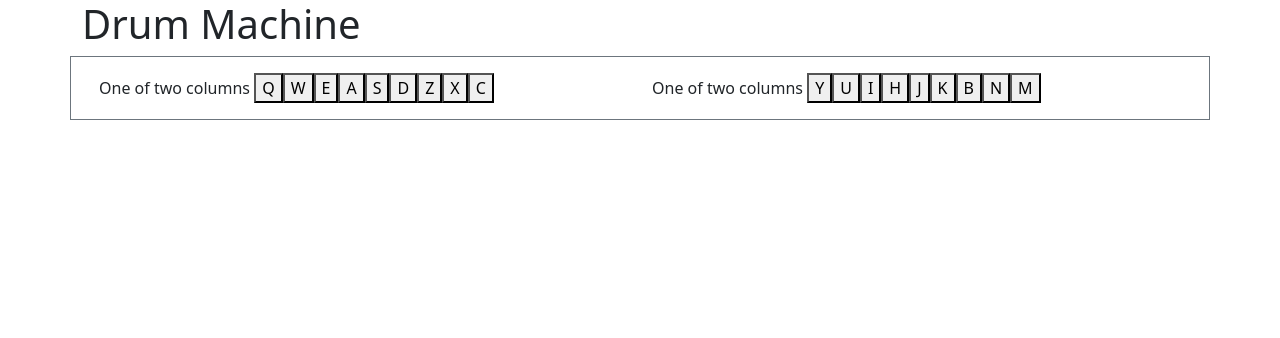
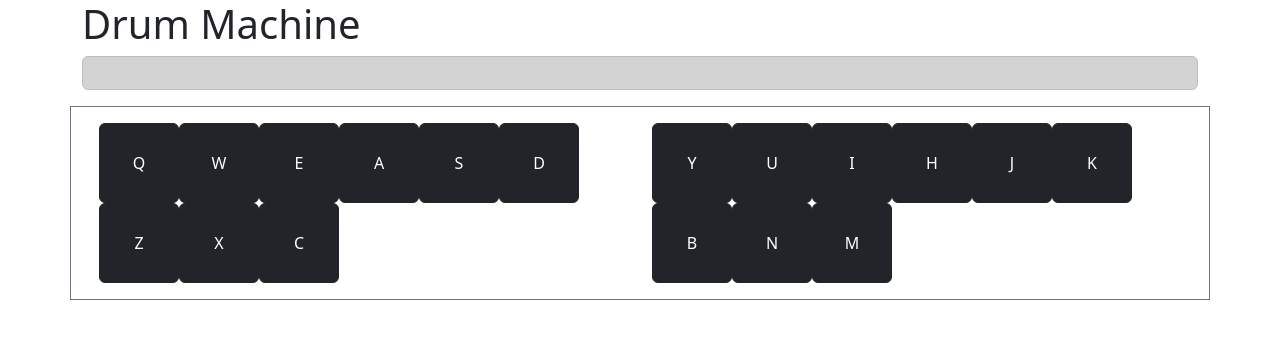
Before and after one commit to brendan-jarvis/drum-machine, a plain HTML site: page index.html in a window 1280 px wide. Drawn offline with nearby package versions, Linux system fonts and the light colour scheme.

Commit message:
Add style to drum machine

```diff
--- a/drum-machine.js
+++ b/drum-machine.js
@@ -2,55 +2,55 @@ console.log(`--- Drum Machine ---`)
 
 const bankOne = [
   {
-    keyCode: 81,
+    keyCode: 'q',
     keyTrigger: 'Q',
     id: 'Heater-1',
     url: '/audio/Heater-1.mp3',
   },
   {
-    keyCode: 87,
+    keyCode: 'w',
     keyTrigger: 'W',
     id: 'Heater-2',
     url: '/audio/Heater-2.mp3',
   },
   {
-    keyCode: 69,
+    keyCode: 'e',
     keyTrigger: 'E',
     id: 'Heater-3',
     url: '/audio/Heater-3.mp3',
   },
   {
-    keyCode: 65,
+    keyCode: 'a',
     keyTrigger: 'A',
     id: 'Heater-4',
     url: '/audio/Heater-4_1.mp3',
   },
   {
-    keyCode: 83,
+    keyCode: 's',
     keyTrigger: 'S',
     id: 'Clap',
     url: '/audio/Heater-6.mp3',
   },
   {
-    keyCode: 68,
+    keyCode: 'd',
     keyTrigger: 'D',
     id: 'Open-HH',
     url: '/audio/Dsc_Oh.mp3',
   },
   {
-    keyCode: 90,
+    keyCode: 'z',
     keyTrigger: 'Z',
     id: "Kick-n'-Hat",
     url: '/audio/Kick_n_Hat.mp3',
   },
   {
-    keyCode: 88,
+    keyCode: 'x',
     keyTrigger: 'X',
     id: 'Kick',
     url: '/audio/RP4_KICK_1.mp3',
   },
   {
-    keyCode: 67,
+    keyCode: 'c',
     keyTrigger: 'C',
     id: 'Closed-HH',
     url: '/audio/Cev_H2.mp3',
@@ -59,55 +59,55 @@ const bankOne = [
 
 const bankTwo = [
   {
-    keyCode: 81,
+    keyCode: 'y',
     keyTrigger: 'Y',
     id: 'Chord-1',
     url: '/audio/Chord_1.mp3',
   },
   {
-    keyCode: 87,
+    keyCode: 'u',
     keyTrigger: 'U',
     id: 'Chord-2',
     url: '/audio/Chord_2.mp3',
   },
   {
-    keyCode: 69,
+    keyCode: 'i',
     keyTrigger: 'I',
     id: 'Chord-3',
     url: '/audio/Chord_3.mp3',
   },
   {
-    keyCode: 65,
+    keyCode: 'h',
     keyTrigger: 'H',
     id: 'Shaker',
     url: '/audio/Give_us_a_light.mp3',
   },
   {
-    keyCode: 83,
+    keyCode: 'j',
     keyTrigger: 'J',
     id: 'Open-HH',
     url: '/audio/Dry_Ohh.mp3',
   },
   {
-    keyCode: 68,
+    keyCode: 'k',
     keyTrigger: 'K',
     id: 'Closed-HH',
     url: '/audio/Bld_H1.mp3',
   },
   {
-    keyCode: 90,
+    keyCode: 'b',
     keyTrigger: 'B',
     id: 'Punchy-Kick',
     url: '/audio/punchy_kick_1.mp3',
   },
   {
-    keyCode: 88,
+    keyCode: 'n',
     keyTrigger: 'N',
     id: 'Side-Stick',
     url: '/audio/side_stick_1.mp3',
   },
   {
-    keyCode: 67,
+    keyCode: 'm',
     keyTrigger: 'M',
     id: 'Snare',
     url: '/audio/Brk_Snr.mp3',
@@ -117,11 +117,10 @@ const bankTwo = [
 // Wait for page to finish loading then load the drum machine
 window.onload = function () {
   addButtons()
+  addLastPressedKey()
 }
 
 function addButtons() {
-  console.log('Adding buttons ...')
-
   const bankOneContainer = document.getElementById('bank-one')
   const bankTwoContainer = document.getElementById('bank-two')
 
@@ -130,20 +129,17 @@ function addButtons() {
     const button = document.createElement('button')
     button.innerHTML = instrument.keyTrigger
     button.id = instrument.id
-    button.className = 'drum-pad'
+    button.className = 'btn btn-dark'
+    button.style = 'width: 80px; height: 80px;'
     bankOneContainer.appendChild(button)
 
-    // Add event listener to each button
-    button.addEventListener('click', () => {
-      playSound(instrument.url)
-    })
+    // Create audio element and add it to the button
+    const audio = document.createElement('audio')
+    audio.id = `${instrument.keyCode}-sound`
+    audio.src = instrument.url
+    button.appendChild(audio)
 
-    // Add event listener for keypresses
-    document.addEventListener('keydown', (e) => {
-      if (e === instrument.keyTrigger) {
-        playSound(instrument.url)
-      }
-    })
+    createEventListeners(button, instrument.keyCode, instrument.id)
   })
 
   // Set up the right drum pad
@@ -151,24 +147,36 @@ function addButtons() {
     const button = document.createElement('button')
     button.innerHTML = instrument.keyTrigger
     button.id = instrument.id
-    button.className = 'drum-pad'
+    button.className = 'btn btn-dark'
+    button.style = 'width: 80px; height: 80px;'
     bankTwoContainer.appendChild(button)
 
+    // Create audio element and add it to the button
+    const audio = document.createElement('audio')
+    audio.id = `${instrument.keyCode}-sound`
+    audio.src = instrument.url
+    button.appendChild(audio)
+
+    createEventListeners(button, instrument.keyCode, instrument.id)
+  })
+}
+
+function createEventListeners(button, key, id) {
   // Add event listener to each button
   button.addEventListener('click', () => {
-      playSound(instrument.url)
+    playSound(key)
+    document.getElementById('last-pressed-key').innerHTML = id
   })
 
   // Add event listener for keypresses
   document.addEventListener('keydown', (e) => {
-      if (e === instrument.keyTrigger) {
-        playSound(instrument.url)
+    if (e.key === key) {
+      playSound(key)
+      document.getElementById('last-pressed-key').innerHTML = id
     }
-    })
   })
 }
 
-function playSound(url) {
-  const audio = new Audio(url)
-  audio.play()
+function playSound(key) {
+  document.getElementById(`${key}-sound`).play()
 }
--- a/index.html
+++ b/index.html
@@ -12,12 +12,11 @@
   <body>
     <div class="container">
       <h1>Drum Machine</h1>
+      <h2 class="alert alert-dark" id="last-pressed-key"></h2>
       <div class="row border border-secondary border-rounded p-3" >
         <div class="col-sm" id="bank-one">
-          One of two columns
         </div>
         <div class="col-sm" id="bank-two">
-          One of two columns
         </div>
       </div>
     </div>
```
Also changed, not shown: 1 other file. Lines whose indentation alone changed are shown as unchanged.
